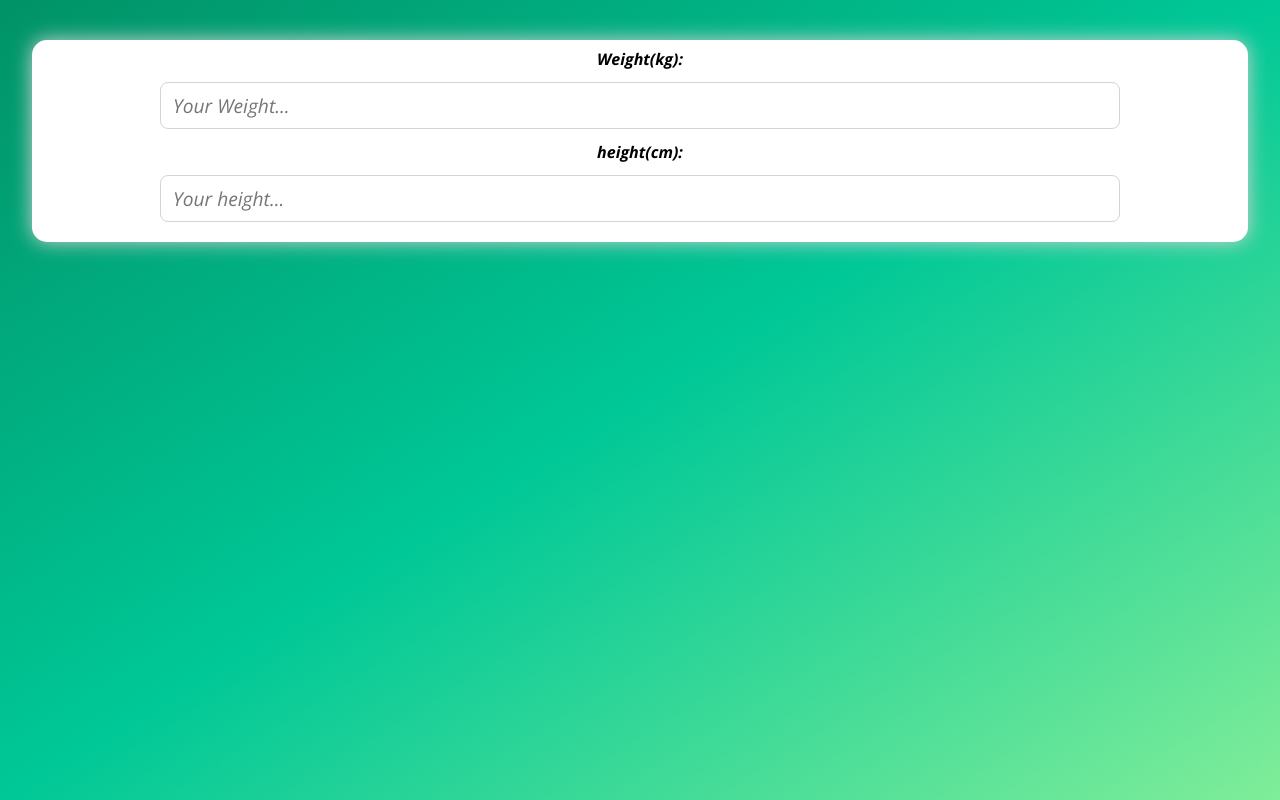
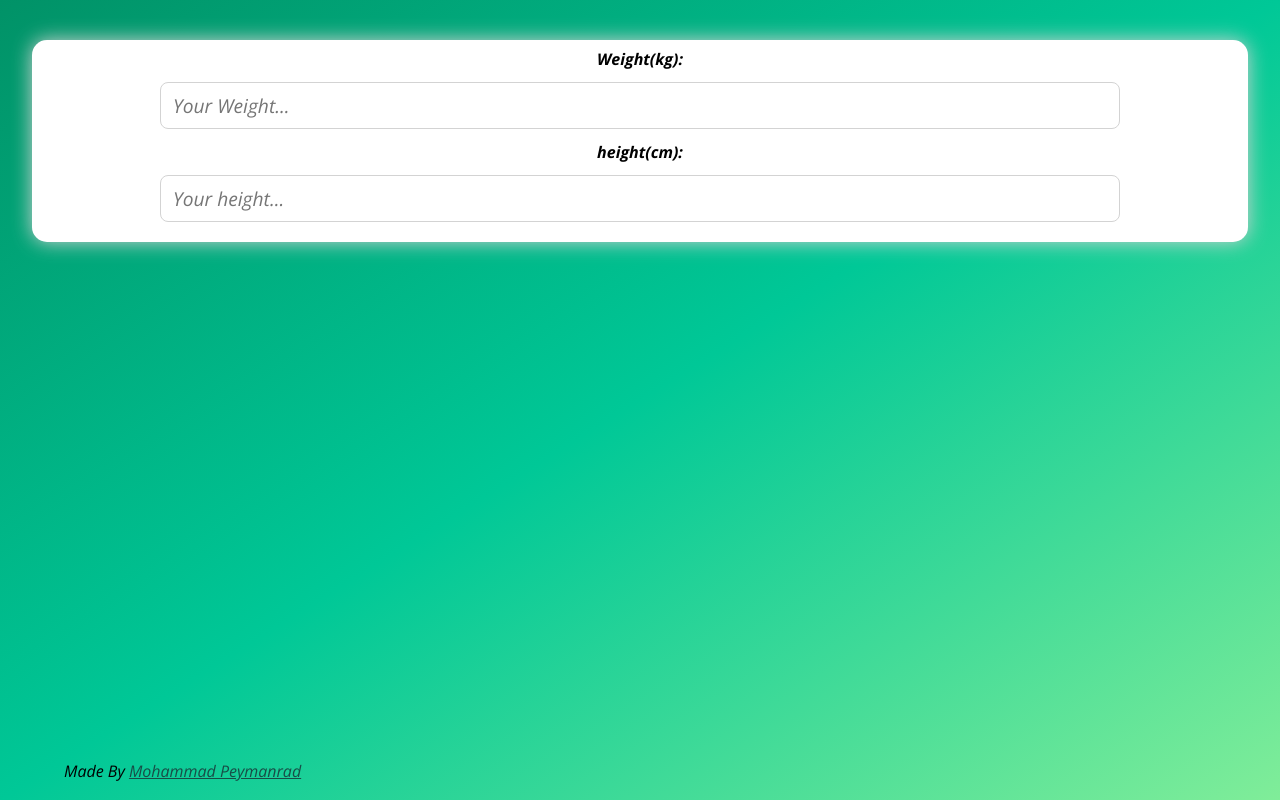
Before and after one commit to MPeymanrad/BMI-Calculator, a plain HTML site: page index.html in a window 1280 px wide. Drawn offline with Linux system fonts and the light colour scheme.

Commit message:
Implemented about link

```diff
--- a/index.html
+++ b/index.html
@@ -18,6 +18,7 @@
             <p id="result"></p>
             <p id="status"></p>
         </div>
+        <p class="about_para">Made By <a href="http://github.com/Mpeymanrad" class="about" target="_blank">Mohammad Peymanrad</a></p>
     </div>
     <script src="script.js"></script>
 </body>
--- a/style.css
+++ b/style.css
@@ -42,3 +42,14 @@ input {
     margin: 12px 0;
     font-size: 1.2rem;
 }
+.about_para {
+    position: absolute;
+    top: 95%;
+    left: 5%;
+}
+.about {
+    color: #184D47;
+}
+.about:hover {
+    text-decoration: none;
+}
```
